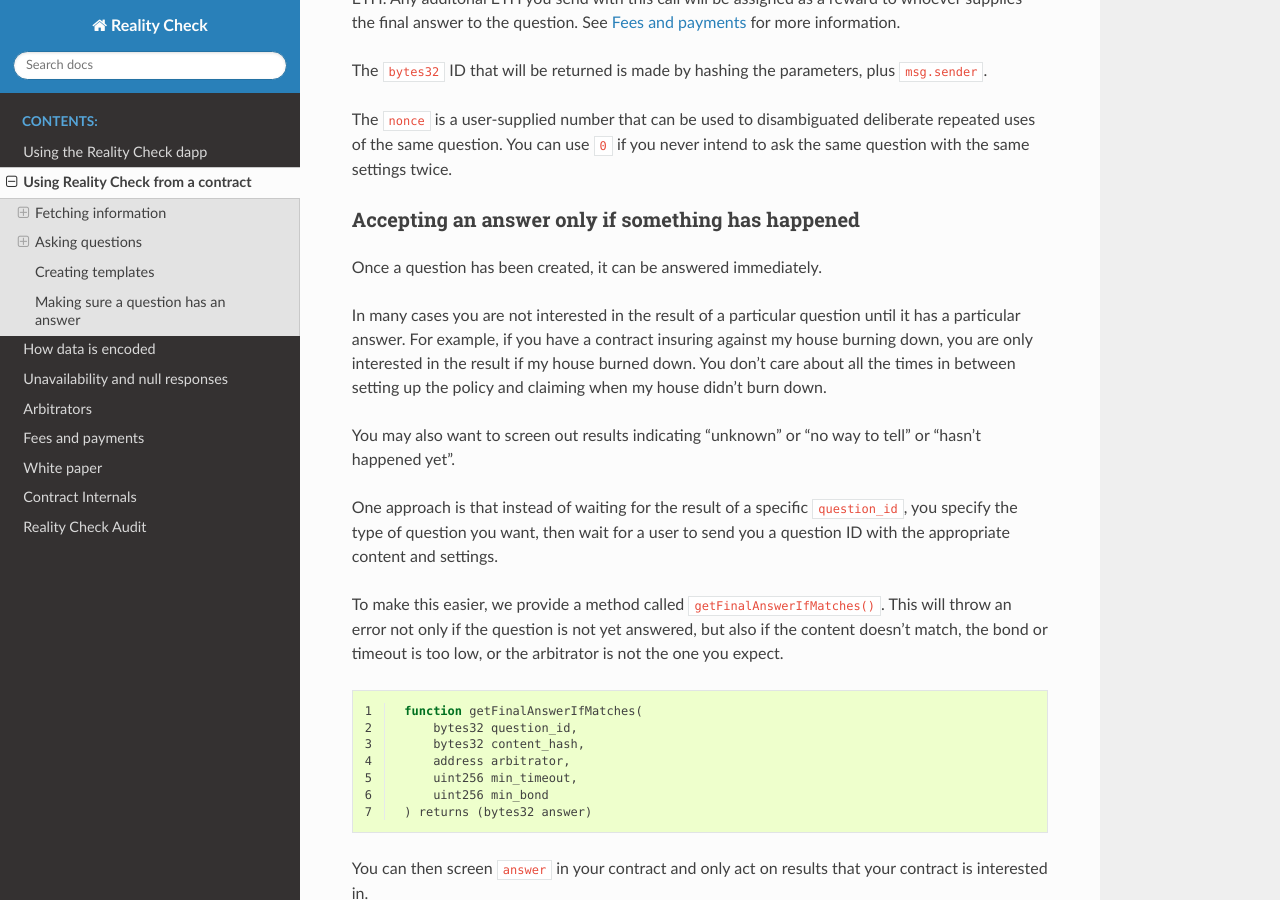
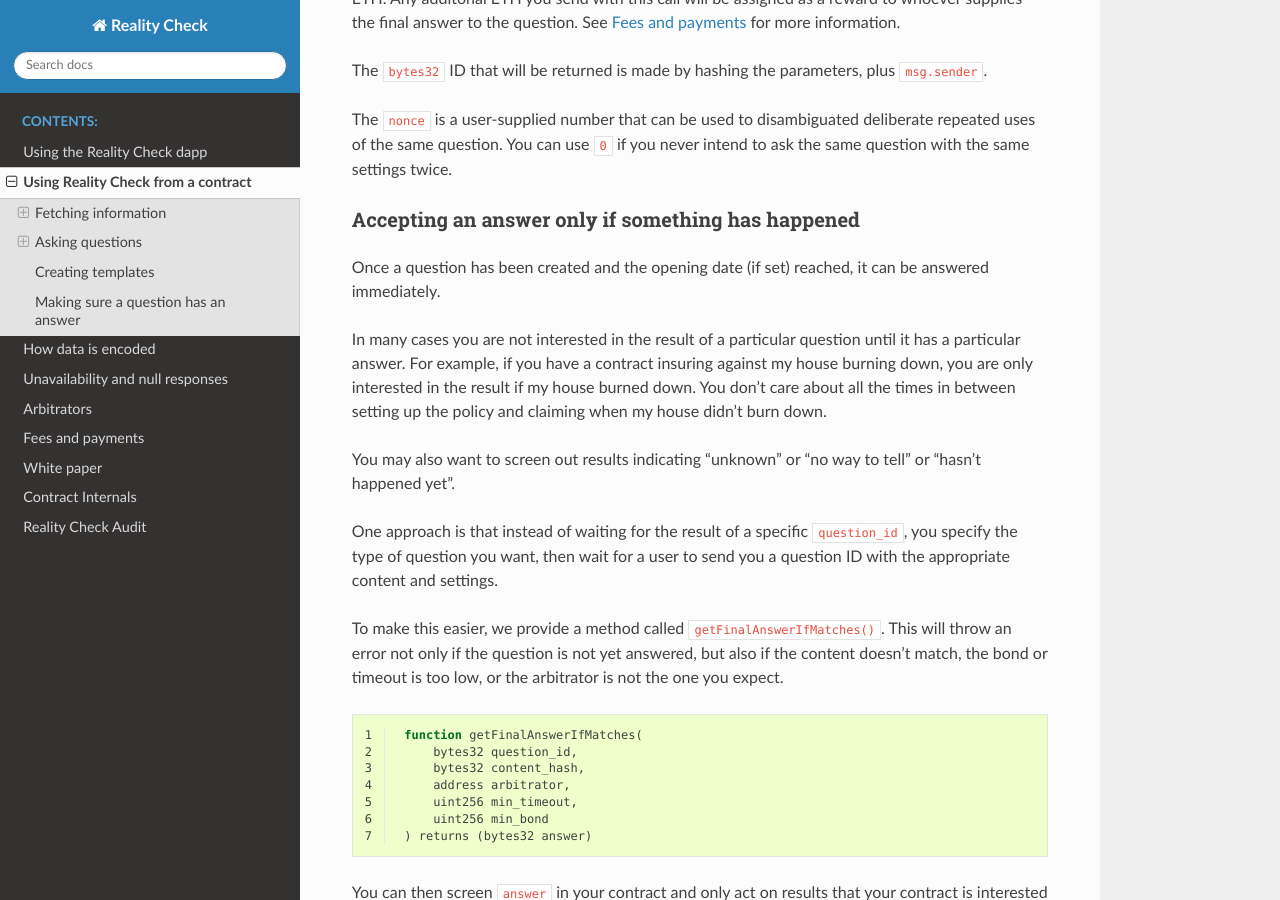
Before and after one commit to RealityETH/reality-eth-monorepo, a Sphinx documentation site: the page built from packages/dapp/docs/contracts.rst, in a window 1280 px wide and 900 px high, scrolled down 1706 px. Built offline with Sphinx 7.4.7 and the Read the Docs theme 2.0.0, drawn with Linux system fonts in a browser that asks for light colours.

Commit message:
Caveat about opening date

```diff
--- a/packages/dapp/docs/contracts.rst
+++ b/packages/dapp/docs/contracts.rst
@@ -79,7 +79,7 @@
 Accepting an answer only if something has happened
 ^^^^^^^^^^^^^^^^^^^^^^^^^^^^^^^^^^^^^^^^^^^^^^^^^^
 
-Once a question has been created, it can be answered immediately.
+Once a question has been created and the opening date (if set) reached, it can be answered immediately.
 
 In many cases you are not interested in the result of a particular question until it has a particular answer. For example, if you have a contract insuring against my house burning down, you are only interested in the result if my house burned down. You don't care about all the times in between setting up the policy and claiming when my house didn't burn down.
 
```
